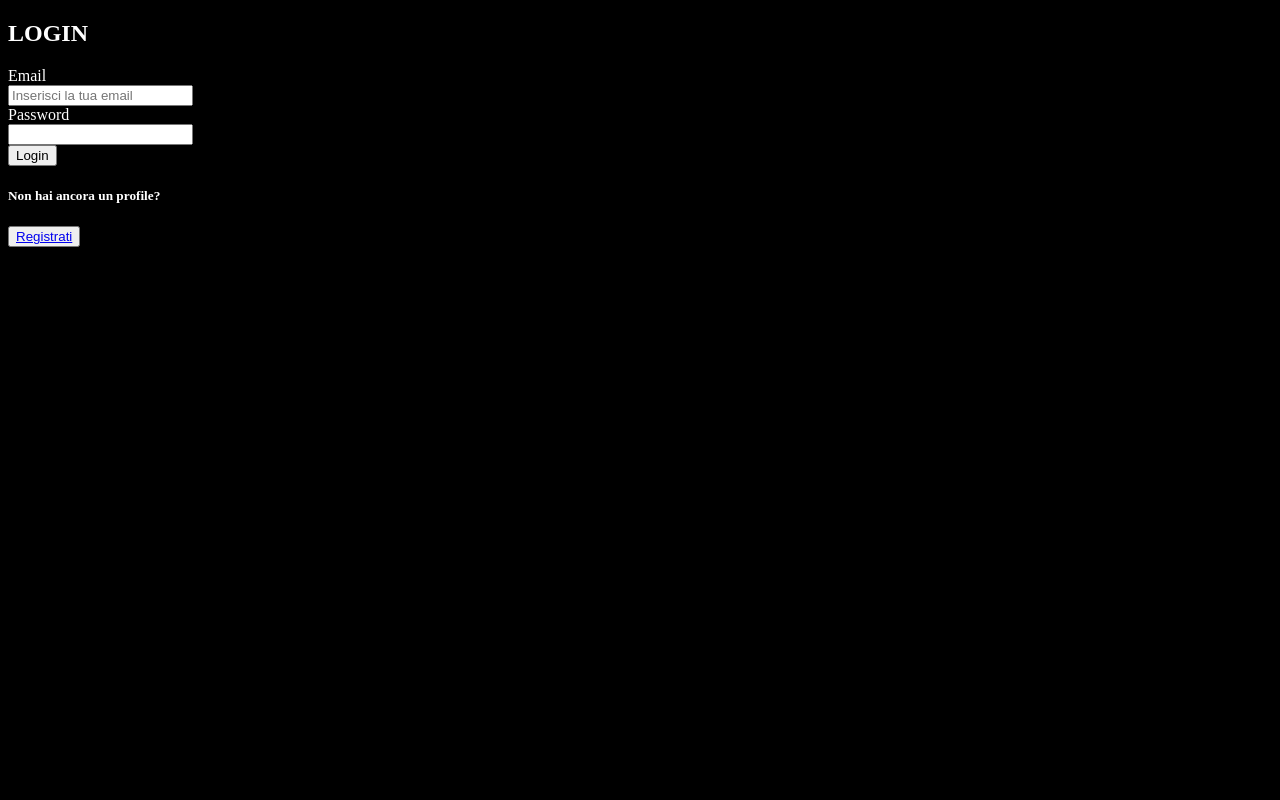
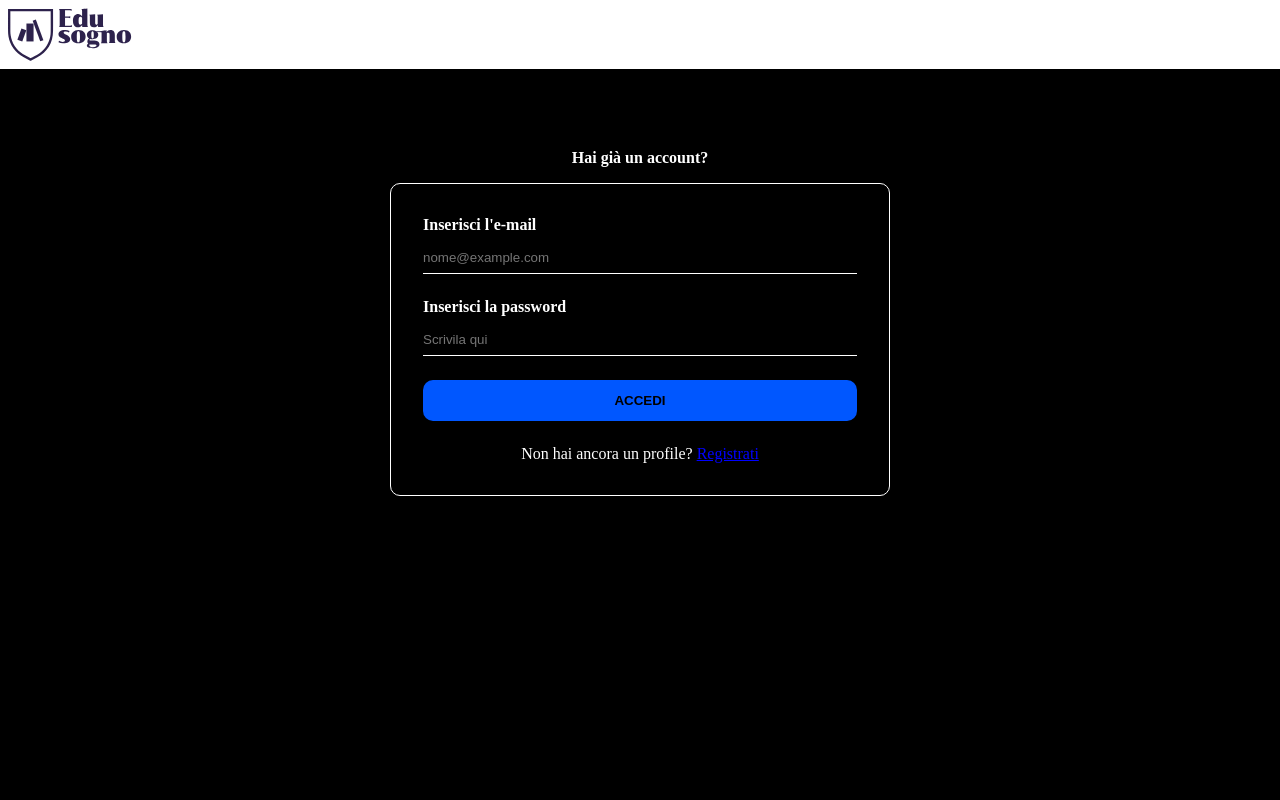
Before and after one commit to DavideFarci/edusogno-task, a PHP site: page /EduSogno/ in a window 1280 px wide. Run offline with PHP 8.4, Linux system fonts and the light colour scheme.

Commit message:
add style

```diff
--- a/assets/styles/index.css
+++ b/assets/styles/index.css
@@ -1,16 +1,80 @@
+* {
+  box-sizing: border-box;
+  padding: 0;
+  margin: 0;
+}
+
 body {
   background-color: black;
   color: white;
 }
 
-.login {
+.btn {
+  background-color: #0057ff;
+  display: block;
+  font-weight: bold;
+  width: 100%;
+  padding: 0.8rem 0;
+  border-radius: 10px;
+  border: 0;
+}
+
+.btn:focus {
+  border: 2px solid #0057ff;
+}
+
+.btn:hover {
+  background-color: #0242c4;
+  cursor: pointer;
+}
+
+header {
+  background-color: white;
+  padding: 0.5rem;
+}
+
+.title_form {
+  text-align: center;
+  margin: 5rem 0 1rem 0;
+}
+
+.form {
   margin: 0 auto;
-  max-width: 600px;
+  max-width: 500px;
+  padding: 2rem;
+  border: 1px solid white;
+  border-radius: 10px;
+}
+
+.text-center {
   text-align: center;
-  padding: 1rem;
-  border: 1px solid white;
 }
 
 label {
+  font-weight: bold;
   display: block;
+  margin-bottom: 0.5rem;
 }
+
+input {
+  width: 100%;
+  background-color: transparent;
+  border: 0;
+  border-bottom: 1px solid white;
+  padding: 0.5rem 0;
+  margin-bottom: 1.5rem;
+}
+
+input:focus {
+  border: 0;
+  padding-inline: 2px;
+}
+
+.register {
+  text-align: center;
+  margin-top: 1.5rem;
+}
+
+.register a {
+  color: blue;
+}
--- /dev/null
+++ b/header.php
@@ -0,0 +1,3 @@
+<header>
+    <img src="assets/img/logo_svg.svg" alt="logo">
+</header>
--- a/home.php
+++ b/home.php
@@ -33,6 +33,8 @@ if (isset($_SESSION['id']) && isset($_SESSION['nome']) && isset($_SESSION['cogno
             <button>JOIN</button>
         </div>
     <?php } ?>
+
+    <a href="logout.php">Logout</a>
 </body>
 
 </html>
--- a/index.php
+++ b/index.php
@@ -1,3 +1,4 @@
+<?php include "header.php" ?>
 <!DOCTYPE html>
 <html lang="en">
 
@@ -5,31 +6,35 @@
     <meta charset="UTF-8">
     <meta http-equiv="X-UA-Compatible" content="IE=edge">
     <meta name="viewport" content="width=device-width, initial-scale=1.0">
-    <link rel="stylesheet" href="assets/styles/index.css">
+    <link rel="stylesheet" href="assets/styles/index.css?v=<?php echo time(); ?>">
     <title>Edusogno</title>
 </head>
 
 <body>
+    <main>
+        <h4 class="title_form">Hai già un account?</h4>
         <div class="form">
             <form action="login.php" method="post">
-            <h2>LOGIN</h2>
                 <?php if (isset($_GET['error'])) { ?>
                     <p class="error"><?= $_GET['error'] ?></p>
                 <?php } ?>
 
-            <label for="email">Email</label>
-            <input type="email" name="email" placeholder="Inserisci la tua email"><br>
+                <label for="email">Inserisci l'e-mail</label>
+                <input type="email" name="email" placeholder="nome@example.com"><br>
 
-            <label for="pass">Password</label>
-            <input type="password" name="pass"><br>
+                <label for="pass">Inserisci la password</label>
+                <input type="password" name="pass" placeholder="Scrivila qui"><br>
 
-            <button class="btn btn-submit" type="submit">Login</button>
+                <button class="btn text-center" type="submit">ACCEDI</button>
 
             </form>
 
-        <h5>Non hai ancora un profile?</h5>
-        <button class="btn btn-register"><a href="register.php">Registrati</a></button>
+            <div class="register">
+                <span>Non hai ancora un profile?</span>
+                <a href="register.php">Registrati</a>
             </div>
+        </div>
+    </main>
 </body>
 
 </html>
```
Also changed, not shown: admin.php (+30 -17 lines), email.php (added, +49 -0 lines), register.php (+23 -16 lines), reset_password.php (+13 -10 lines), assets/img/logo.png (added), assets/img/logo_svg.svg (added), assets/styles/home.css (deleted), assets/styles/register.css (deleted), edit.php (indentation only). Lines whose indentation alone changed are shown as unchanged.
